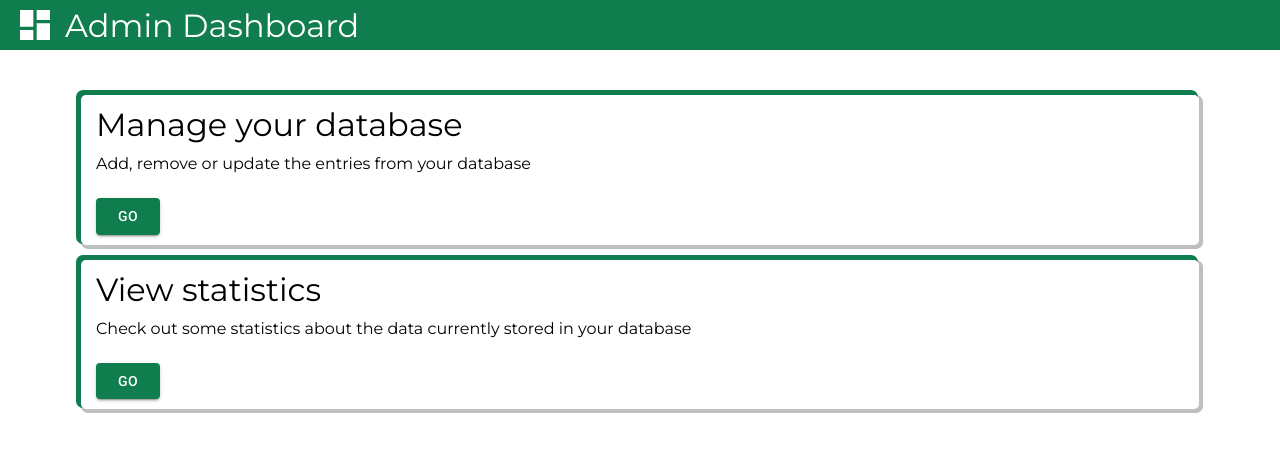
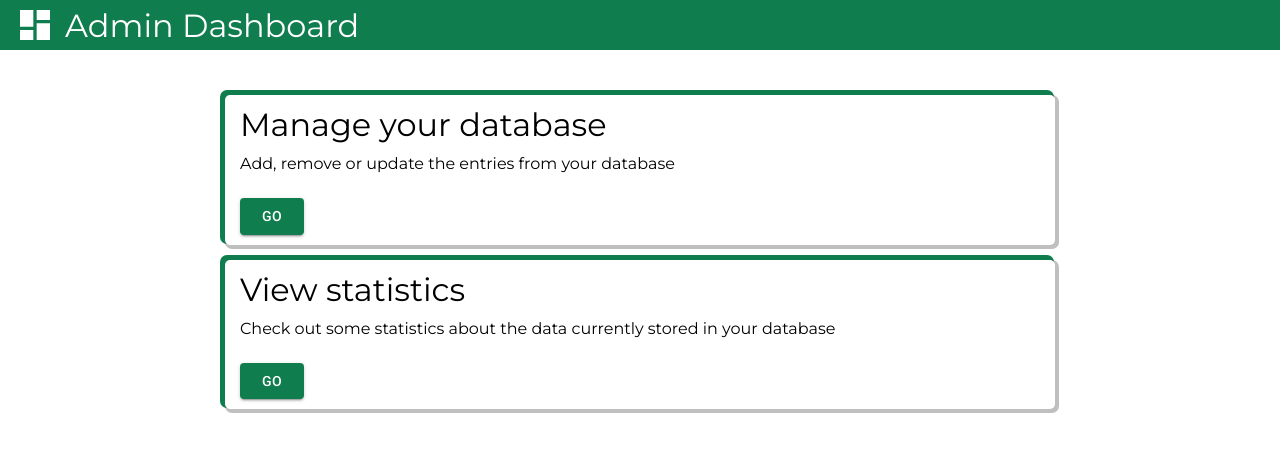
Before and after one commit to UBB-SDI-23/lab-5x-ATchibo, a React (Create React App) app: page / in a window 1280 px wide. Shown: the top 452 px of the page. Built offline with nearby package versions, Linux system fonts and the light colour scheme.

Commit message:
added some styling changes

```diff
--- a/src/components/Card.scss
+++ b/src/components/Card.scss
@@ -1,7 +1,7 @@
 @import '../values.scss';
 
 .card {
-    width: $question-card-small-w;
+    width: $question-card-w;
     max-width: 85%;
 
     border: 0px;
--- a/src/components/TableDataMenu.scss
+++ b/src/components/TableDataMenu.scss
@@ -9,7 +9,4 @@
     max-width: 95%;
 
     margin: $margin-md !important;
-
-    background-color: rgb(241, 232, 232) !important;
-    color: rgb(65, 65, 65) !important;
 }
--- a/src/pages/HomePage.scss
+++ b/src/pages/HomePage.scss
@@ -1,3 +1,4 @@
+@import '../values.scss';
 
 .home-page {
     margin: auto;
```
